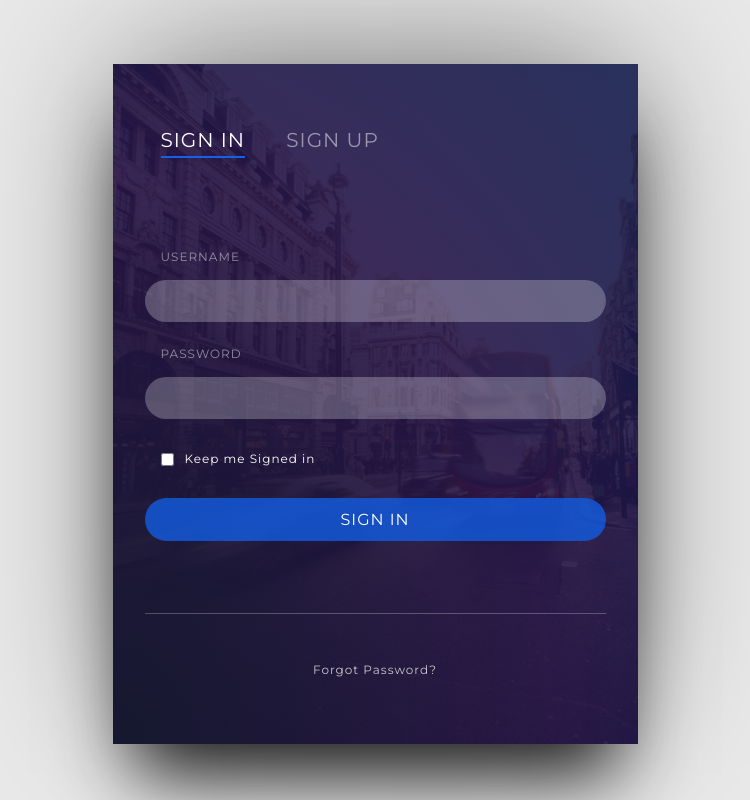
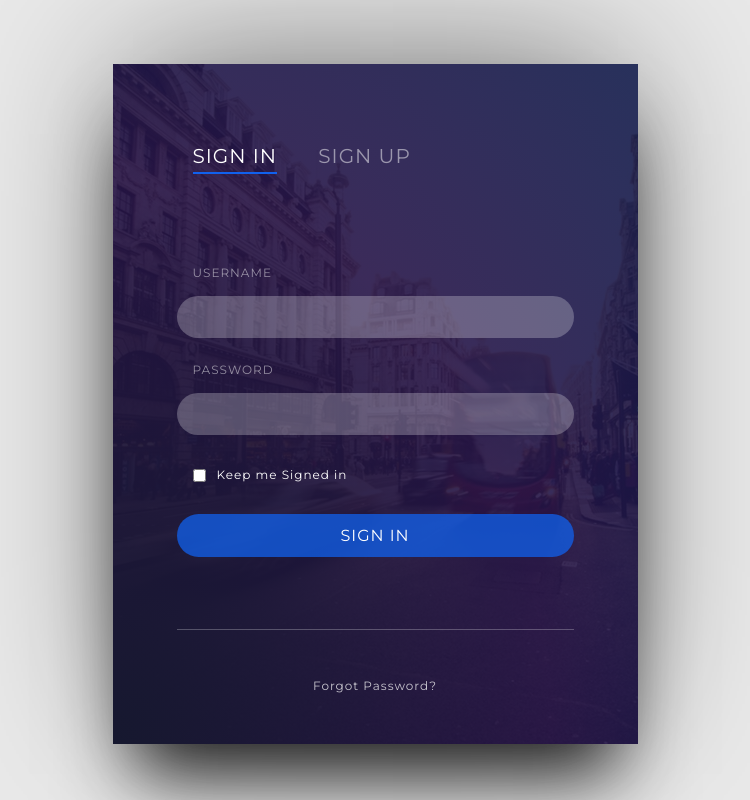
Before and after one commit to thinkgarden/kiss, a website: page 100/14/index.html in a window 1280 px wide. Shown: the whole page, without its empty margins (265-1015 px from the left). Drawn offline with Linux system fonts and the light colour scheme.

Commit message:
Update main.css

```diff
--- a/100/14/main.css
+++ b/100/14/main.css
@@ -20,7 +20,7 @@ body {
   max-width: 525px;
   min-height: 680px;
   background-image: url(login-background.jpg);
-  padding:5rem 4rem 0 4rem;
+  padding:4rem 2rem 0 2rem;
   box-shadow: 0 50px 70px -20px rgba(0, 0, 0, 0.85);
 }
 .login-container:after {
@@ -39,7 +39,7 @@ body {
 @media(min-width: 526px){
   .login-container{
     margin-top: 4rem;
-    padding:4rem 2rem 0 2rem;
+    padding:5rem 4rem 0 4rem;
   }
 
 }
```
